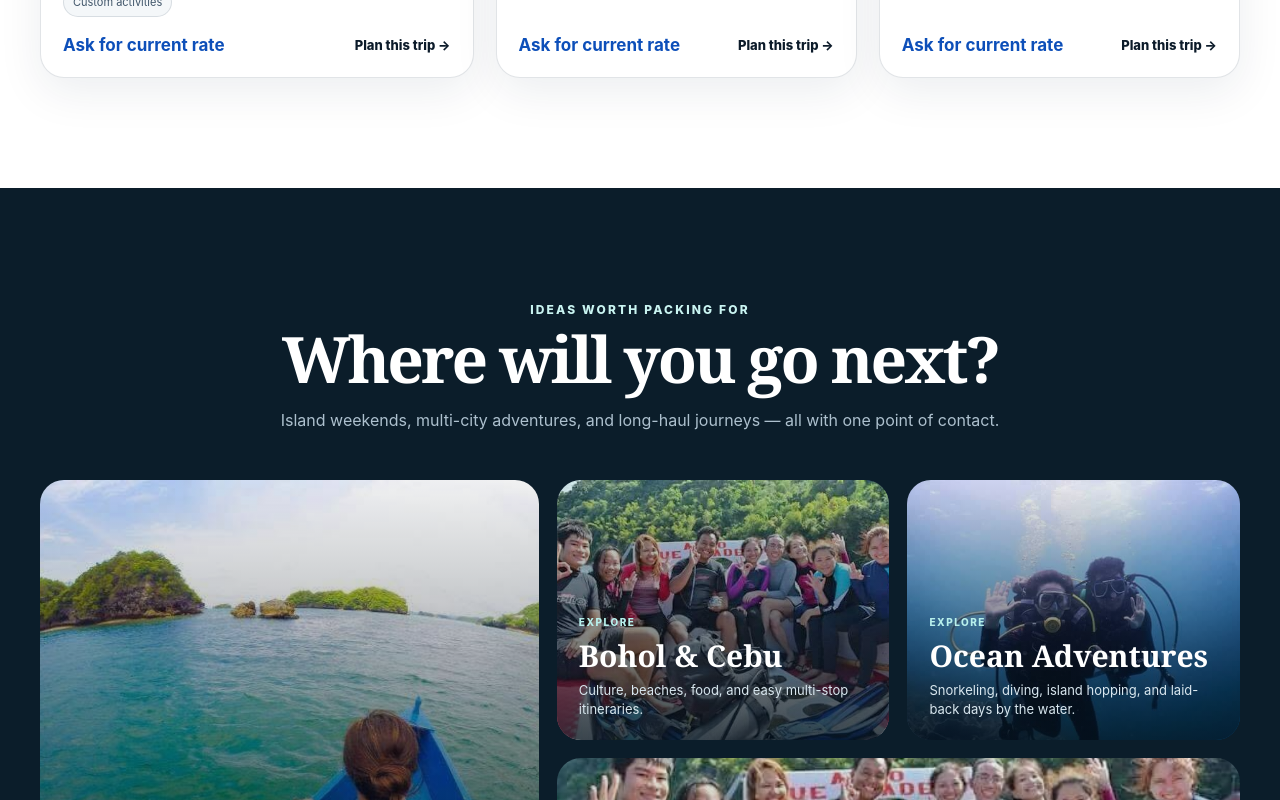
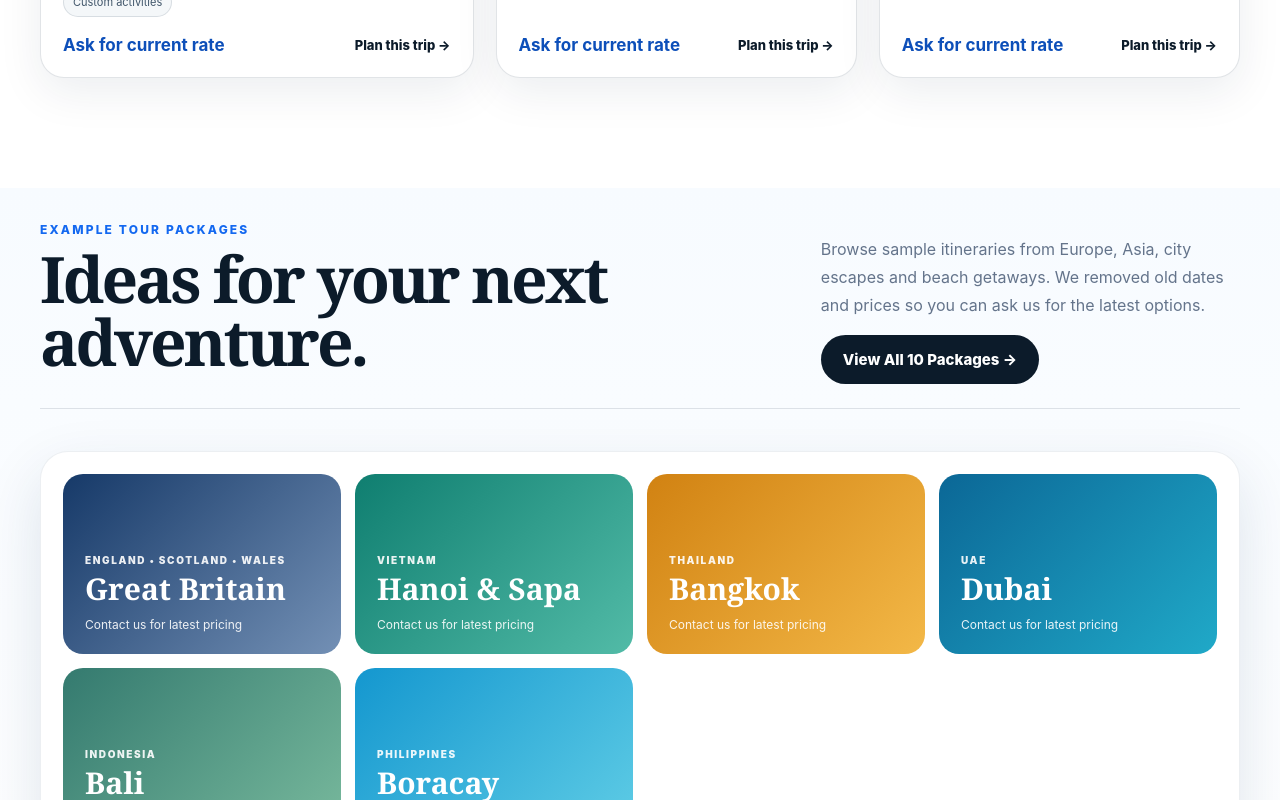
Before and after one commit to sbentoske/nice-travel-and-tours, a Next.js app: page / in a window 1280 px wide. Shown: the part 2000-2800 px from the top of the page. Built offline with nearby package versions, Linux system fonts and the light colour scheme.

Commit message:
Add homepage tour packages preview and packages navigation

```diff
--- a/app/page.js
+++ b/app/page.js
@@ -6,6 +6,15 @@ import { brand, tours, destinations, services, testimonials, faqs } from './site
 const iconMap = {
   plane: '✈', hotel: '▣', map: '⌖', shield: '◈', passport: '▤', car: '◆'
 };
+
+const packagePreview = [
+  ['Great Britain', 'England • Scotland • Wales', 'linear-gradient(135deg,#163968,#7390b5)'],
+  ['Hanoi & Sapa', 'Vietnam', 'linear-gradient(135deg,#0f7e70,#52bba7)'],
+  ['Bangkok', 'Thailand', 'linear-gradient(135deg,#d18212,#f3b847)'],
+  ['Dubai', 'UAE', 'linear-gradient(135deg,#0b6796,#20a9c8)'],
+  ['Bali', 'Indonesia', 'linear-gradient(135deg,#347a6f,#7abb9e)'],
+  ['Boracay', 'Philippines', 'linear-gradient(135deg,#1497cf,#61cee6)']
+];
 
 export default function HomePage() {
   const [isSubmitting, setIsSubmitting] = useState(false);
@@ -64,6 +73,7 @@ export default function HomePage() {
           </a>
           <nav>
             <a href="#tours">Tours</a>
+            <a href="/packages">Packages</a>
             <a href="#destinations">Destinations</a>
             <a href="#services">Services</a>
             <a href="/passport">Passport Assistance</a>
@@ -85,7 +95,7 @@ export default function HomePage() {
             </p>
             <div className="hero-actions">
               <a className="button primary" href="#contact">Start Planning</a>
-              <a className="button glass" href="#tours">Explore Experiences</a>
+              <a className="button glass" href="/packages">Explore Packages</a>
             </div>
             <div className="trust-row">
               <span>✓ Personalized help</span>
@@ -151,6 +161,37 @@ export default function HomePage() {
               </article>
             ))}
           </div>
+        </div>
+      </section>
+
+      <section className="section" id="packages" style={{paddingTop: 30, background: 'linear-gradient(180deg,#f7fbff,#ffffff)'}}>
+        <div className="container">
+          <div className="section-head editorial">
+            <div>
+              <span className="kicker">Example tour packages</span>
+              <h2>Ideas for your next adventure.</h2>
+            </div>
+            <div style={{maxWidth: 520}}>
+              <p style={{marginTop: 0}}>Browse sample itineraries from Europe, Asia, city escapes and beach getaways. We removed old dates and prices so you can ask us for the latest options.</p>
+              <a className="button dark" href="/packages">View All 10 Packages →</a>
+            </div>
+          </div>
+
+          <a href="/packages" aria-label="View example tour packages" style={{display:'block', borderRadius:28, padding:22, background:'white', boxShadow:'0 22px 60px rgba(15,52,88,.12)', border:'1px solid rgba(15,52,88,.08)'}}>
+            <div style={{display:'grid', gridTemplateColumns:'repeat(auto-fit,minmax(220px,1fr))', gap:14}}>
+              {packagePreview.map(([title, region, background]) => (
+                <div key={title} style={{minHeight:180, borderRadius:20, padding:22, color:'#fff', background, display:'flex', flexDirection:'column', justifyContent:'flex-end', position:'relative', overflow:'hidden'}}>
+                  <span style={{fontSize:10, textTransform:'uppercase', letterSpacing:'.16em', fontWeight:900, opacity:.9}}>{region}</span>
+                  <strong style={{fontFamily:'Georgia, Times New Roman, serif', fontSize:30, lineHeight:1.05, marginTop:7}}>{title}</strong>
+                  <span style={{fontSize:12, marginTop:12, opacity:.9}}>Contact us for latest pricing</span>
+                </div>
+              ))}
+            </div>
+            <div style={{display:'flex', justifyContent:'space-between', gap:20, alignItems:'center', flexWrap:'wrap', marginTop:20, padding:'4px 4px 0'}}>
+              <div><strong style={{fontSize:18}}>10 sample packages available</strong><div style={{fontSize:13, color:'#64748b', marginTop:4}}>Great Britain, China, Thailand, Dubai, Vietnam, Indochina, Bali, Boracay, Singapore & Malaysia and more.</div></div>
+              <span className="button primary">See Detailed Packages →</span>
+            </div>
+          </a>
         </div>
       </section>
 
@@ -305,6 +346,7 @@ export default function HomePage() {
         <div className="container footer-bottom">
           <div className="footer-links">
             <a href="#tours">Tours</a>
+            <a href="/packages">Packages</a>
             <a href="#destinations">Destinations</a>
             <a href="#services">Services</a>
             <a href="/passport">Passport Assistance</a>
```
